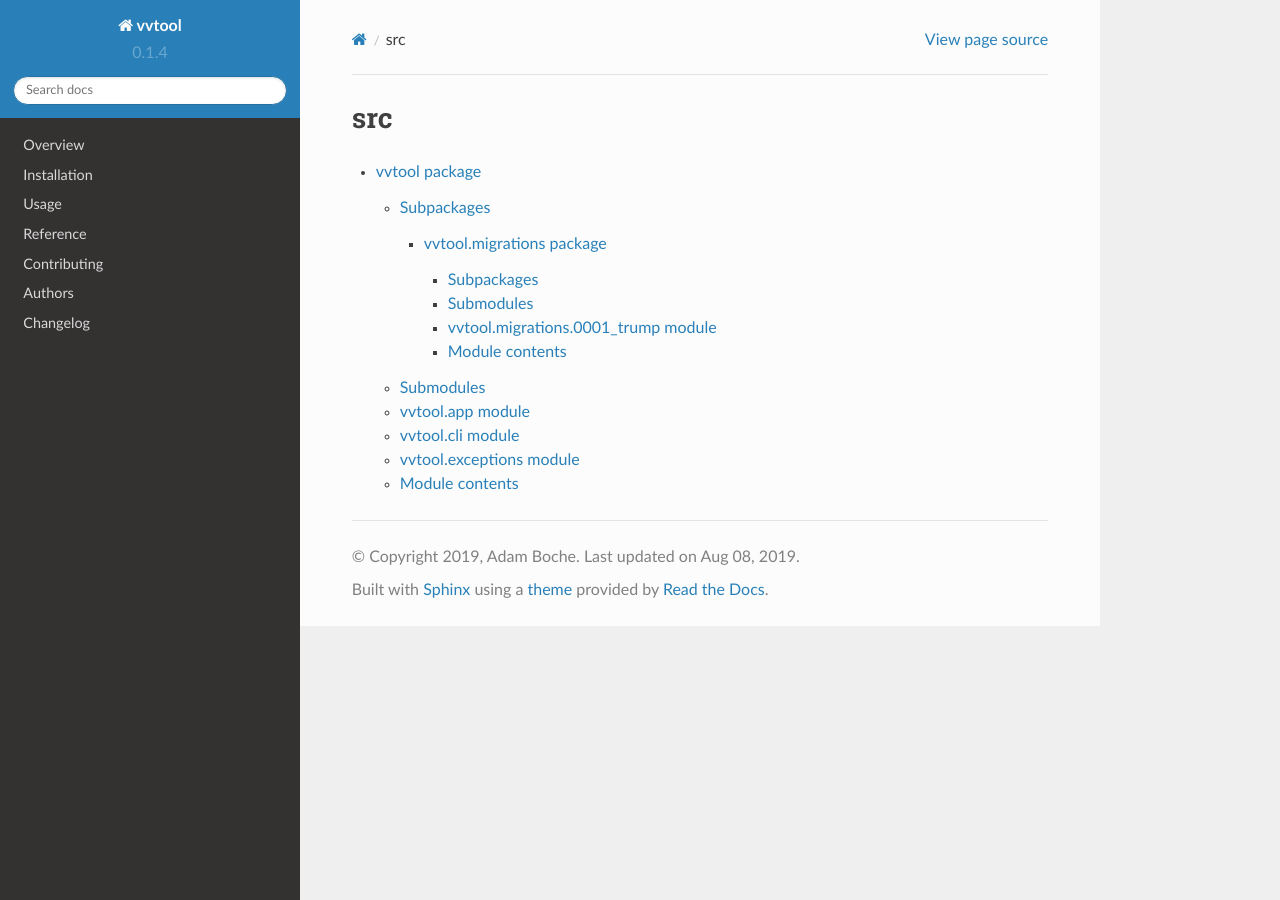
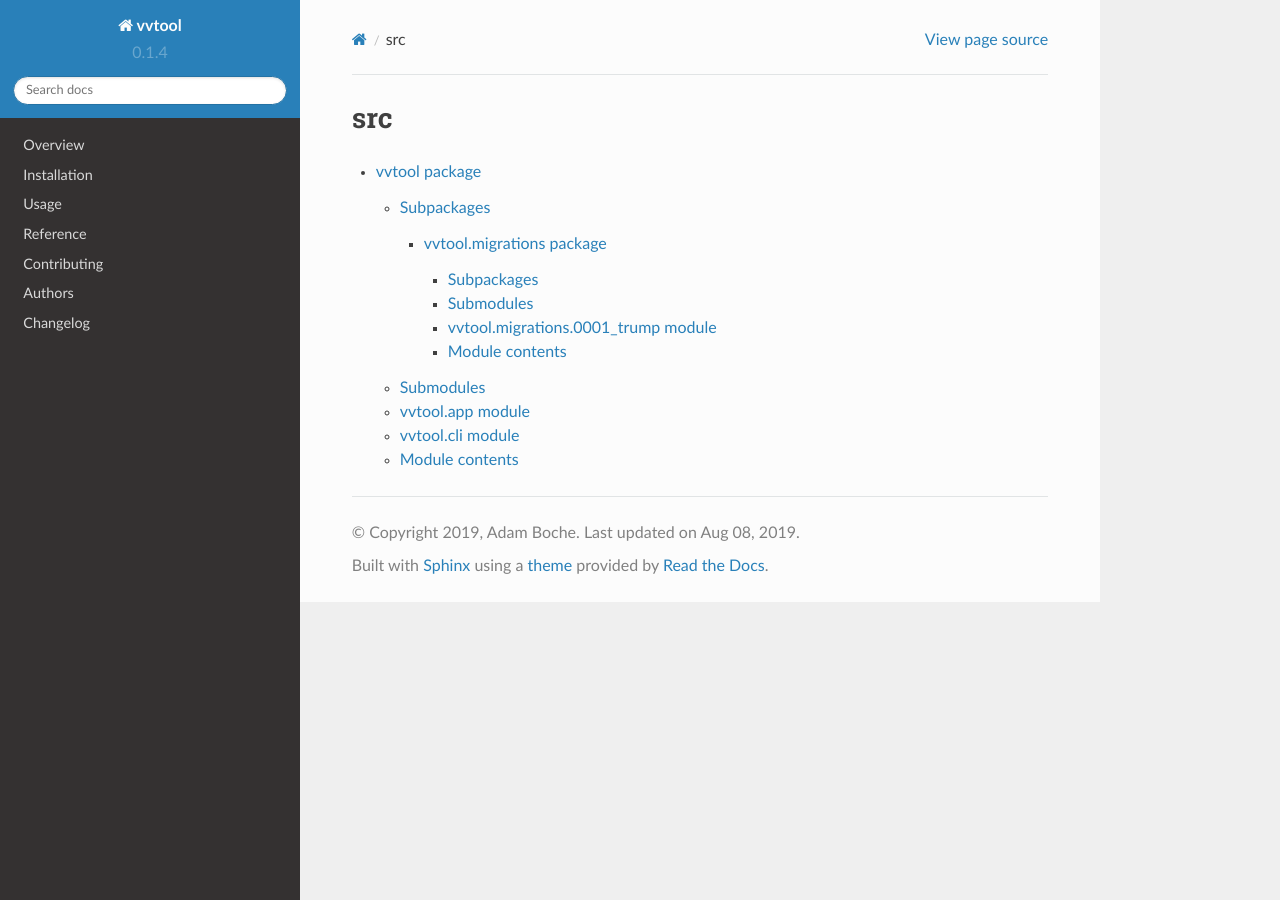
Before and after one commit to voteview/voteview-dev, a Sphinx documentation site: the page built from docs/reference/modules.rst, in a window 1280 px wide. Built offline with Sphinx 7.4.7 and the Read the Docs theme 2.0.0, drawn with Linux system fonts in a browser that asks for light colours.

Commit message:
Update docs

```diff
--- a/docs/reference/vvtool.rst
+++ b/docs/reference/vvtool.rst
@@ -27,14 +27,6 @@ vvtool.cli module
    :undoc-members:
    :show-inheritance:
 
-vvtool.exceptions module
-------------------------
-
-.. automodule:: vvtool.exceptions
-   :members:
-   :undoc-members:
-   :show-inheritance:
-
 
 Module contents
 ---------------
```
